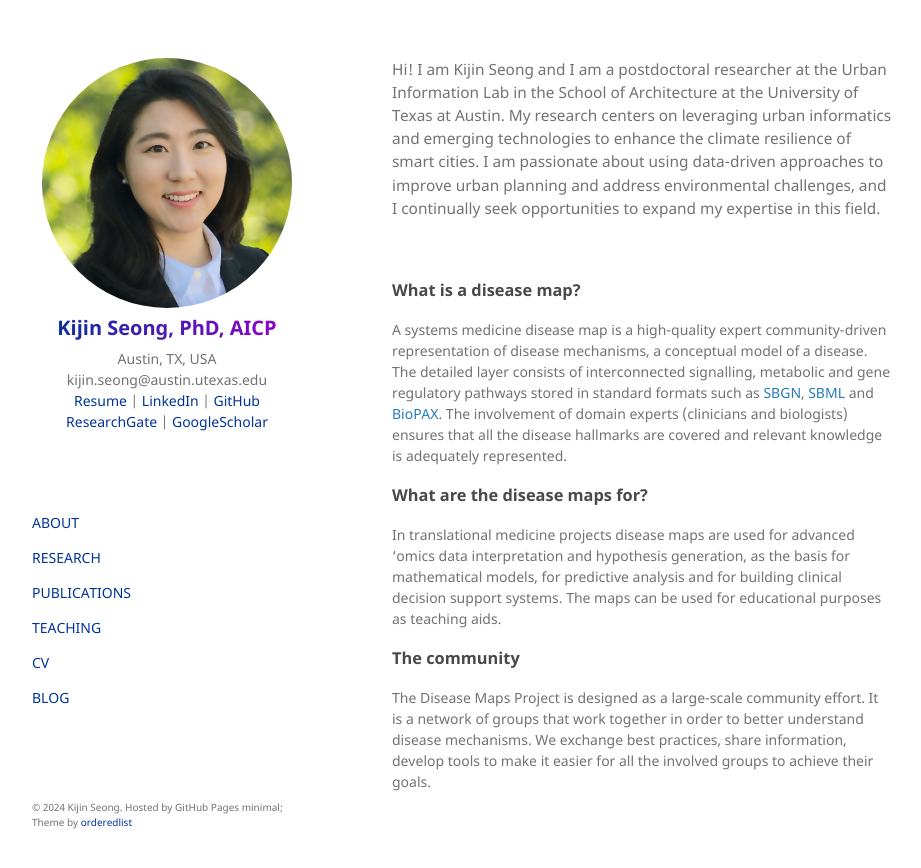
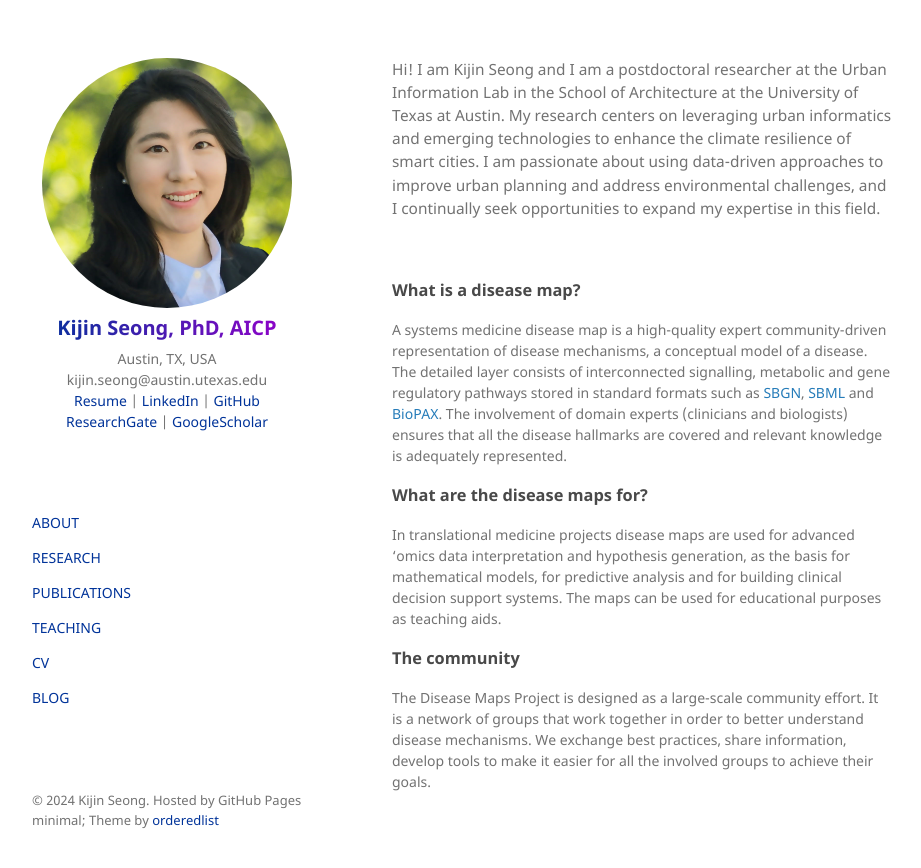
Before and after one commit to kijinseong/kijinseong.github.io, a Jekyll site: the page built from index.md, in a window 1280 px wide. Shown: the top 868 px of the page, without its empty margins (178-1099 px from the left). Built offline with Jekyll 4.4.1, drawn with Linux system fonts in a browser that asks for light colours.

Commit message:
Update default.html

```diff
--- a/_layouts/default.html
+++ b/_layouts/default.html
@@ -69,7 +69,7 @@
         <p>This project is maintained by <a href="{{ site.github.owner_url }}">{{ site.github.owner_name }}</a></p>
         {% endif %}
 
-        <p class="footer-text" style="font-size: 10px;">© 2024 Kijin Seong. Hosted by GitHub Pages minimal; Theme by <a href="https://github.com/orderedlist" style="color: #003399;">orderedlist</a></p>
+        <p class="footer-text" style="font-size: 13px;">© 2024 Kijin Seong. Hosted by GitHub Pages minimal; Theme by <a href="https://github.com/orderedlist" style="color: #003399;">orderedlist</a></p>
 
         <!--<p><small>Hosted on GitHub Pages &mdash; Theme by <a href="https://github.com/orderedlist">orderedlist</a></small></p>-->
       </footer>
```
